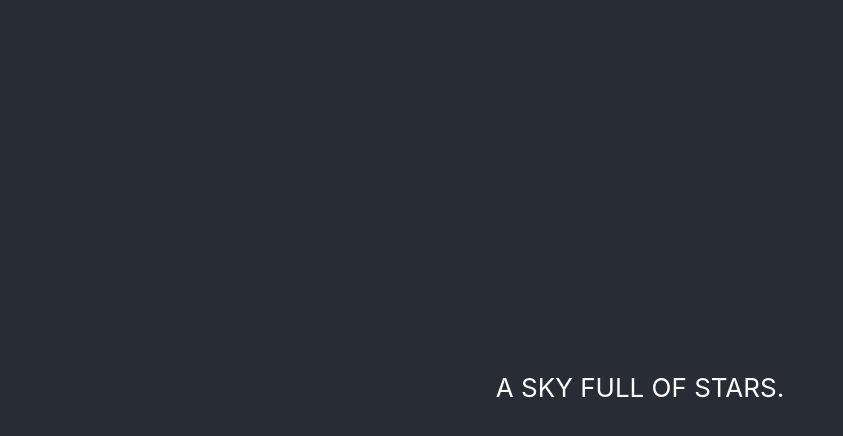
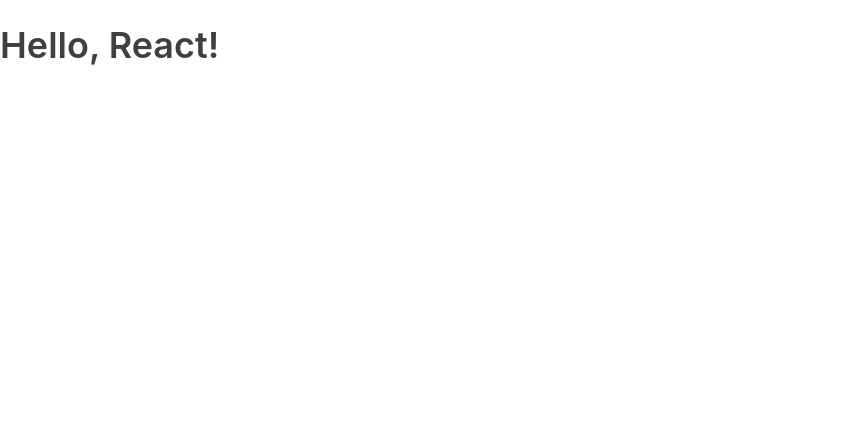
Before and after one commit to olaassem/reacting, a React (Create React App) app: page / in a window 1280 px wide. Shown: the top 436 px of the page, without its empty margins (0-843 px from the left). Built offline with nearby package versions, Linux system fonts and the light colour scheme.

Commit message:
deletes App files & creates App class in index.js

```diff
--- a/src/App.css
+++ /dev/null
@@ -1,38 +0,0 @@
-.App {
-  text-align: center;
-}
-
-.App-logo {
-  height: 40vmin;
-  pointer-events: none;
-}
-
-@media (prefers-reduced-motion: no-preference) {
-  .App-logo {
-    animation: App-logo-spin infinite 20s linear;
-  }
-}
-
-.App-header {
-  background-color: #282c34;
-  min-height: 100vh;
-  display: flex;
-  flex-direction: column;
-  align-items: center;
-  justify-content: center;
-  font-size: calc(10px + 2vmin);
-  color: white;
-}
-
-.App-link {
-  color: #61dafb;
-}
-
-@keyframes App-logo-spin {
-  from {
-    transform: rotate(0deg);
-  }
-  to {
-    transform: rotate(360deg);
-  }
-}
--- a/src/App.js
+++ /dev/null
@@ -1,15 +0,0 @@
-import './App.css';
-
-function App() {
-  return (
-    <div className="App">
-      <header className="App-header">
-        <p>
-          A SKY FULL OF STARS.
-        </p>
-        </header>
-    </div>
-  );
-}
-
-export default App;
--- a/src/index.js
+++ b/src/index.js
@@ -1,11 +1,15 @@
-import React from 'react';
-import ReactDOM from 'react-dom';
-import './index.css';
-import App from './App';
+import React, {Component} from 'react'
+import ReactDOM from 'react-dom'
+import './index.css'
 
-ReactDOM.render(
-  <React.StrictMode>
-    <App />
-  </React.StrictMode>,
-  document.getElementById('root')
-);
+class App extends Component {
+  render() {
+    return (
+      <div className="App">
+        <h1>Hello, React!</h1>
+      </div>
+    )
+  }
+}
+
+ReactDOM.render(<App />, document.getElementById('root'))
```
